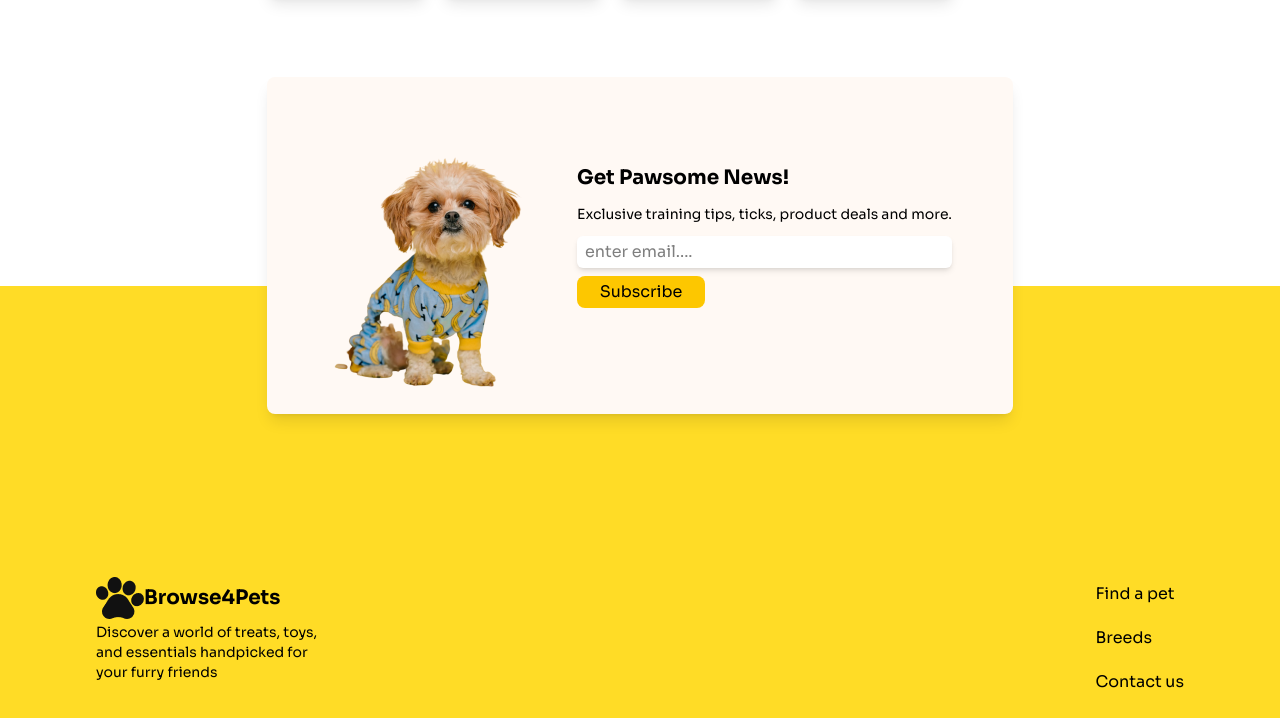
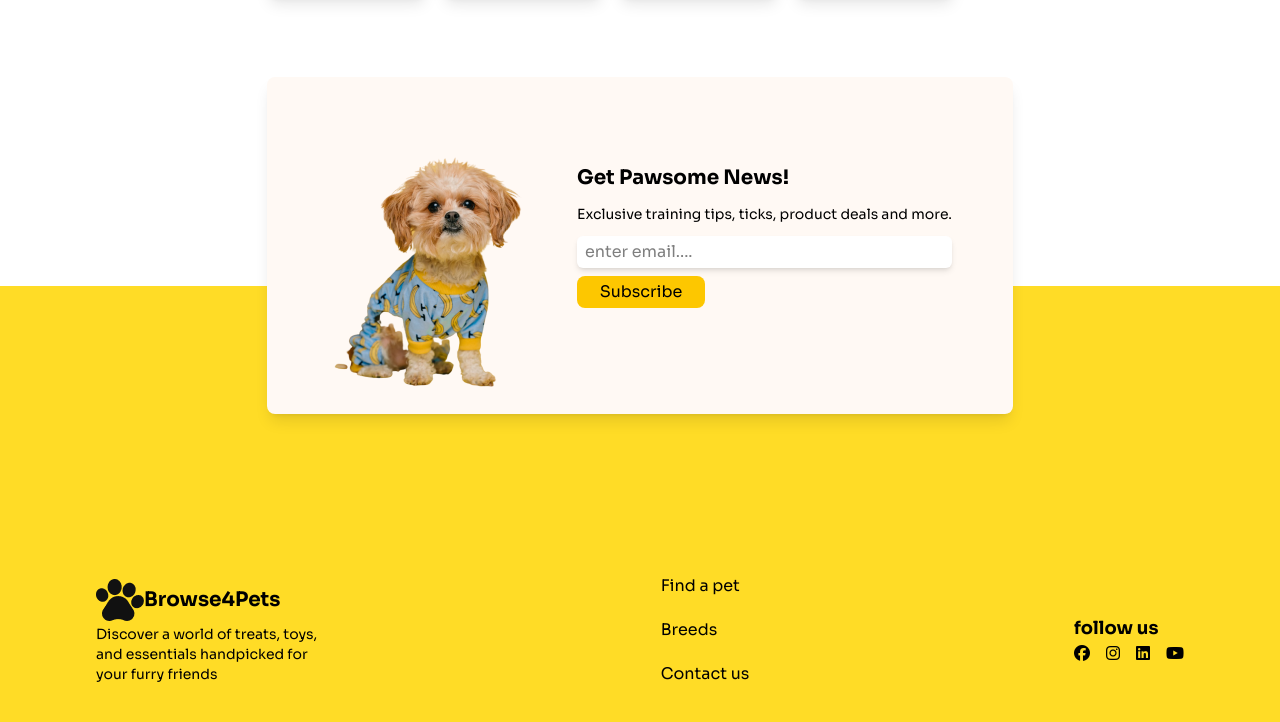
Before and after one commit to Silicon-Sorceress-Tawfia/A3-Pet-Shop, a plain HTML site: page index.html in a window 1280 px wide. Shown: the part 2997-3719 px from the top of the page. Drawn offline with nearby package versions, Linux system fonts and the light colour scheme; a web font is replaced by a local one.

Commit message:
final footer

```diff
--- a/index.html
+++ b/index.html
@@ -556,6 +556,14 @@ button.subscribe:hover {
                 <li><a href="#">Contact us</a></li>
             </ul>
         </div>
+        <div>
+            <p class="font-bold text-lg">follow us</p>
+            <div class="flex gap-4">
+               <a href=""><i class="fa-brands fa-facebook"></i></a>
+               <a href=""><i class="fa-brands fa-instagram"></i></a>
+               <a href=""><i class="fa-brands fa-linkedin"></i></a>
+               <a href=""><i class="fa-brands fa-youtube"></i></a>
+            </div>
 
        </footer>
 
```
